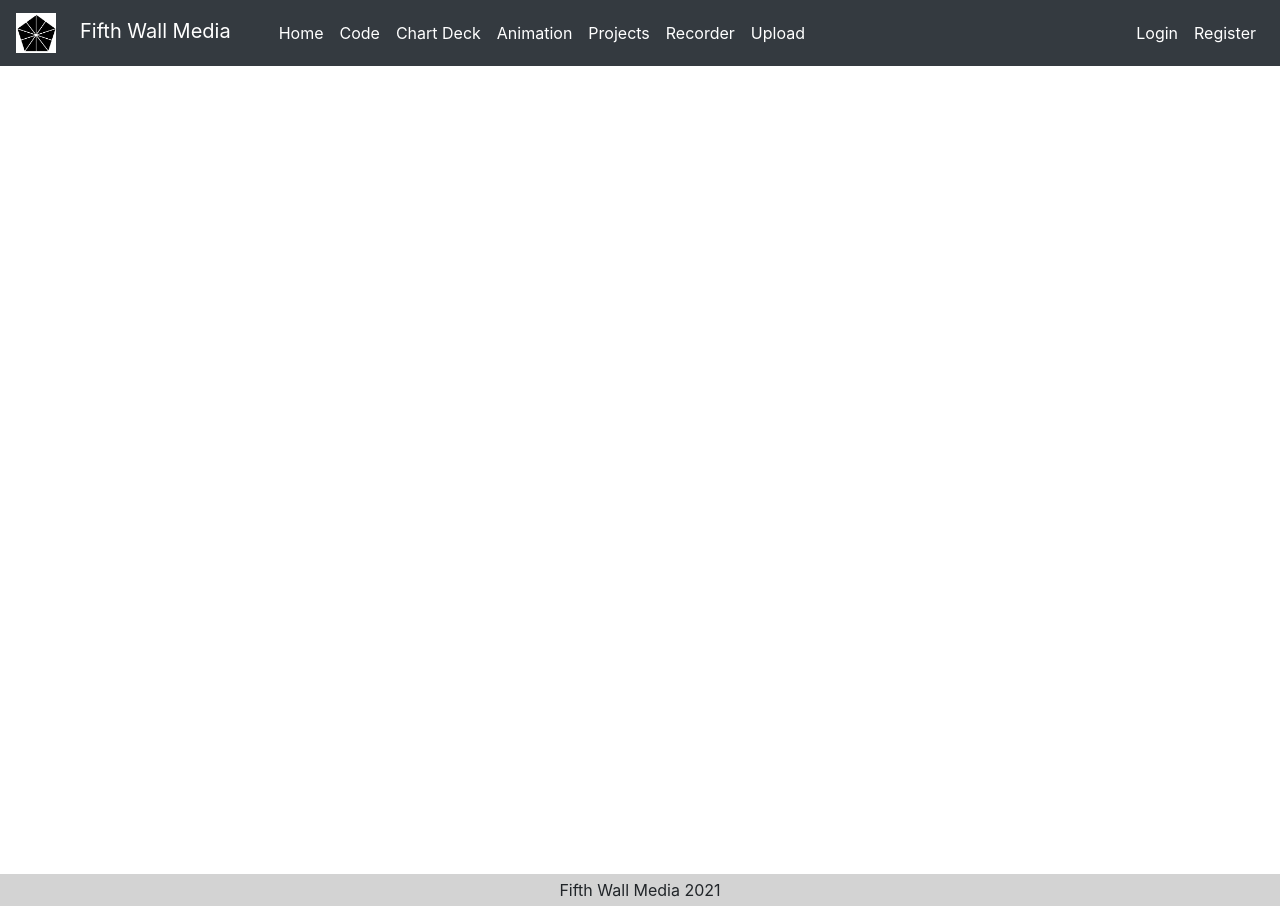
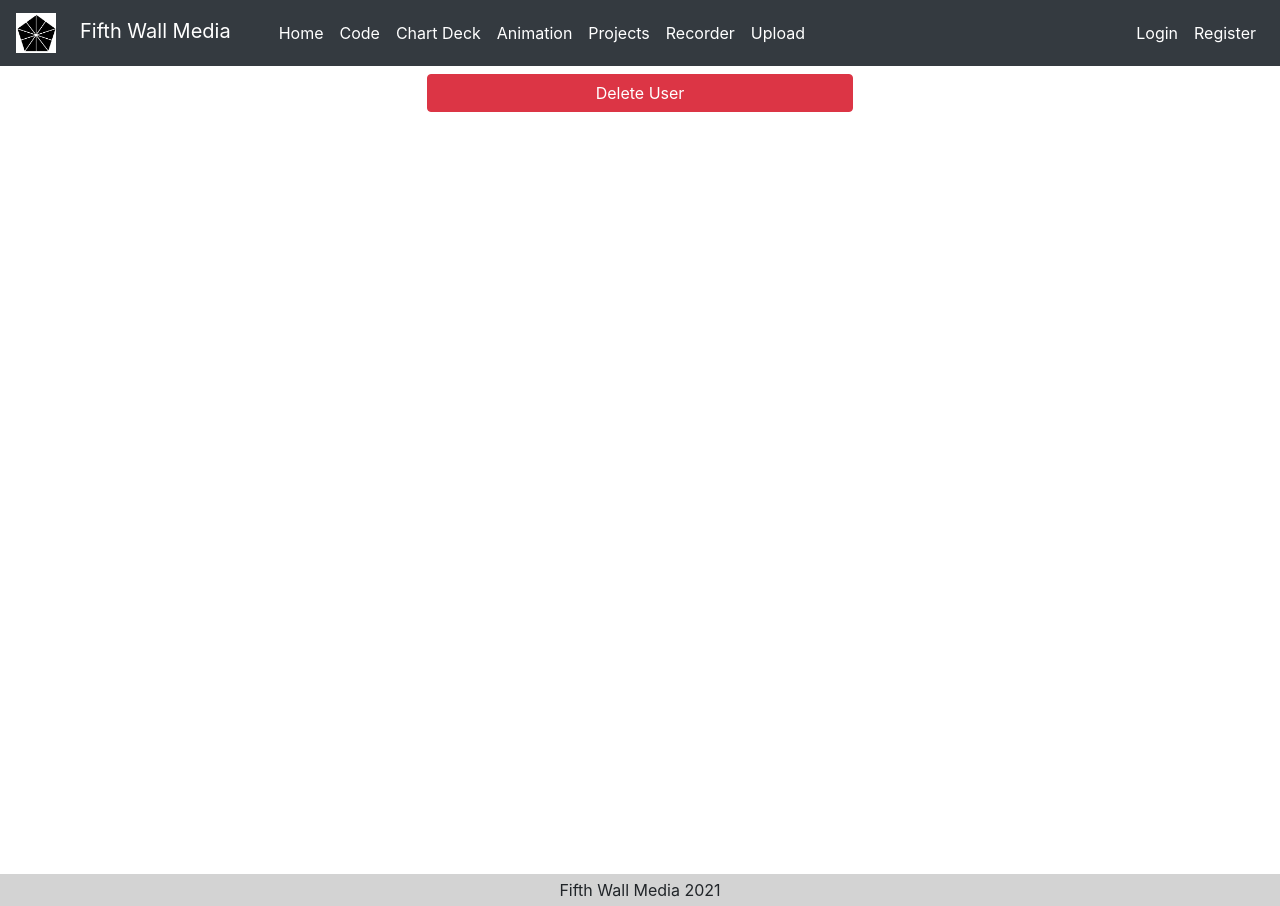
Before and after one commit to benskee/fifth-wall-media, a React (Create React App) app: page /editUser/1 in a window 1280 px wide. Built offline with nearby package versions, Linux system fonts and the light colour scheme; no server answers.

Commit message:
delete user

```diff
--- a/src/App.js
+++ b/src/App.js
@@ -21,6 +21,7 @@ import Recorder from './views/Recorder';
 import UploadTutorial from './views/UploadTutorial';
 import "react-toastify/dist/ReactToastify.css";
 import "./Main.css"
+import EditUser from './views/EditUser';
 
 export default class App extends Component {
   state = {};
@@ -49,6 +50,7 @@ export default class App extends Component {
                     <Route path="/chartDeck" render={() => <Chart />} />
                     <Route exact path="/animation" render={() => <Animation />} />
                     <Route exact path="/upload" render={props => <Upload user={this.state.user} {...props}/>} />
+                    <Route exact path="/editUser/:id" render={props => <EditUser user={this.state.user} {...props}/>} />
                     <Route exact path="/edit/:id" render={props => <EditProject user={this.state.user} {...props}/>} />
                     <Route exact path="/projects" render={() => <ProjectList user={this.state.user}/>} />
                     <Route exact path="/login" render={props => <Login {...props}/>} />
--- a/src/components/layout/Header.js
+++ b/src/components/layout/Header.js
@@ -26,7 +26,7 @@ const Header = ({ user }) => {
                         <NavLink link='/register' label='Register' />
                         </ul> :
                         <ul id="right-links" className="navbar-nav ml-auto mt-2 mt-lg-0">
-                            <NavLink link='/' label={<b>{user.name}</b>} />
+                            <NavLink link={`/editUser/${user._id}`} label={<b>{user.name}</b>} />
                             <NavLink link='/logout' label='Logout' />
                         </ul>}
             </div>
--- a/src/services/userService.js
+++ b/src/services/userService.js
@@ -1,7 +1,11 @@
 import axios from "axios";
 
-const apiEndpoint = process.env.REACT_APP_API_URL + "/users";
+const apiEndpoint = process.env.REACT_APP_API_URL + "/users/";
 
-export function register(user) {
-    return axios.post(apiEndpoint + '/register', user);
+export const register = user => {
+    return axios.post(apiEndpoint + 'register', user);
 }
+
+export const deleteUser = async (user) => {
+    await axios.delete(apiEndpoint + user, user)
+}
--- /dev/null
+++ b/src/views/EditUser.js
@@ -0,0 +1,30 @@
+import React, { Component } from 'react'
+import { toast } from 'react-toastify'
+import { deleteUser } from '../services/userService.js'
+import auth from '../services/authService'
+
+export default class EditUser extends Component {
+
+    id = this.props.match.params.id
+
+    handleDelete = async () => {
+        try {
+            await deleteUser(this.id)
+            toast.success('User deleted.')
+            auth.logout()
+            window.location = '/';
+        } catch (err) {
+            if(err.response && err.response.status === 404) {
+                alert("File already deleted.")
+            }
+        }
+    }
+
+    render() {
+        return (
+            <div>
+                <button onClick={()=>this.handleDelete()} className="btn btn-block btn-danger col-4 mx-auto">Delete User</button>
+            </div>
+        )
+    }
+}
```
